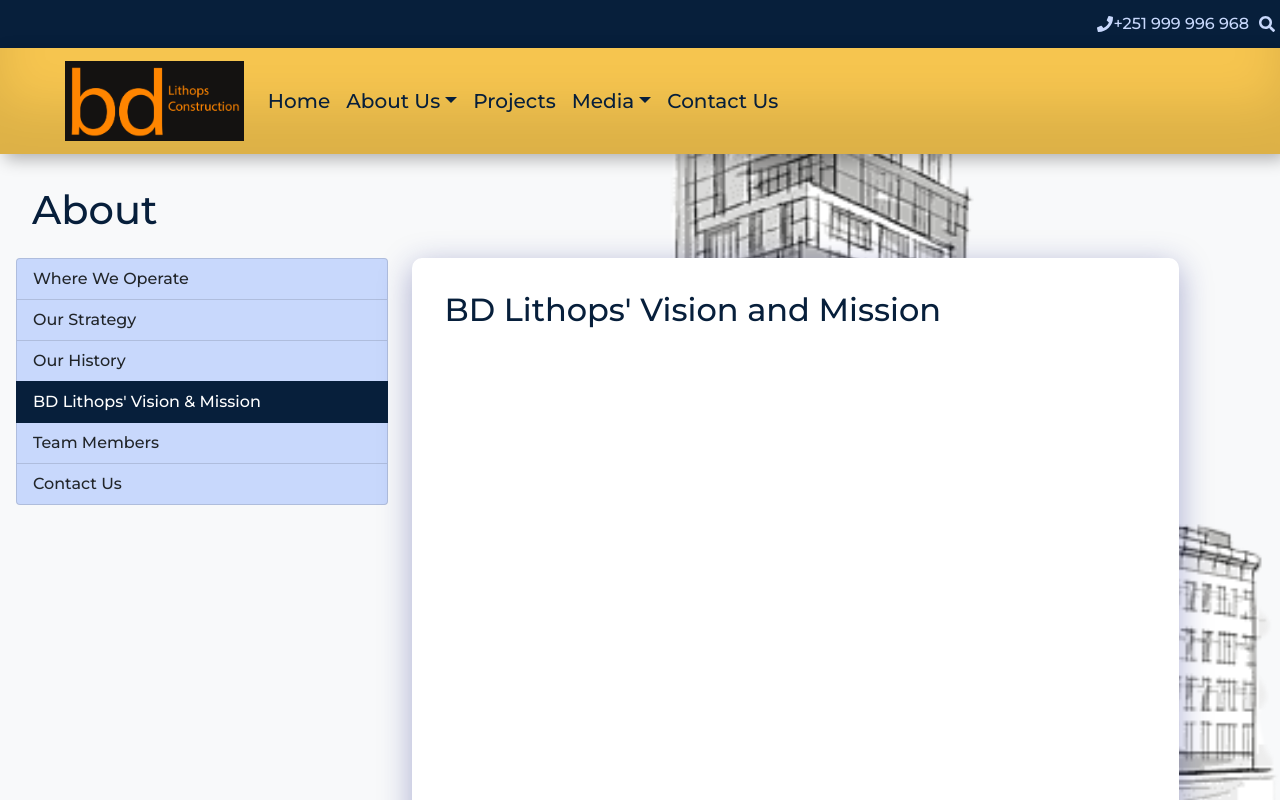
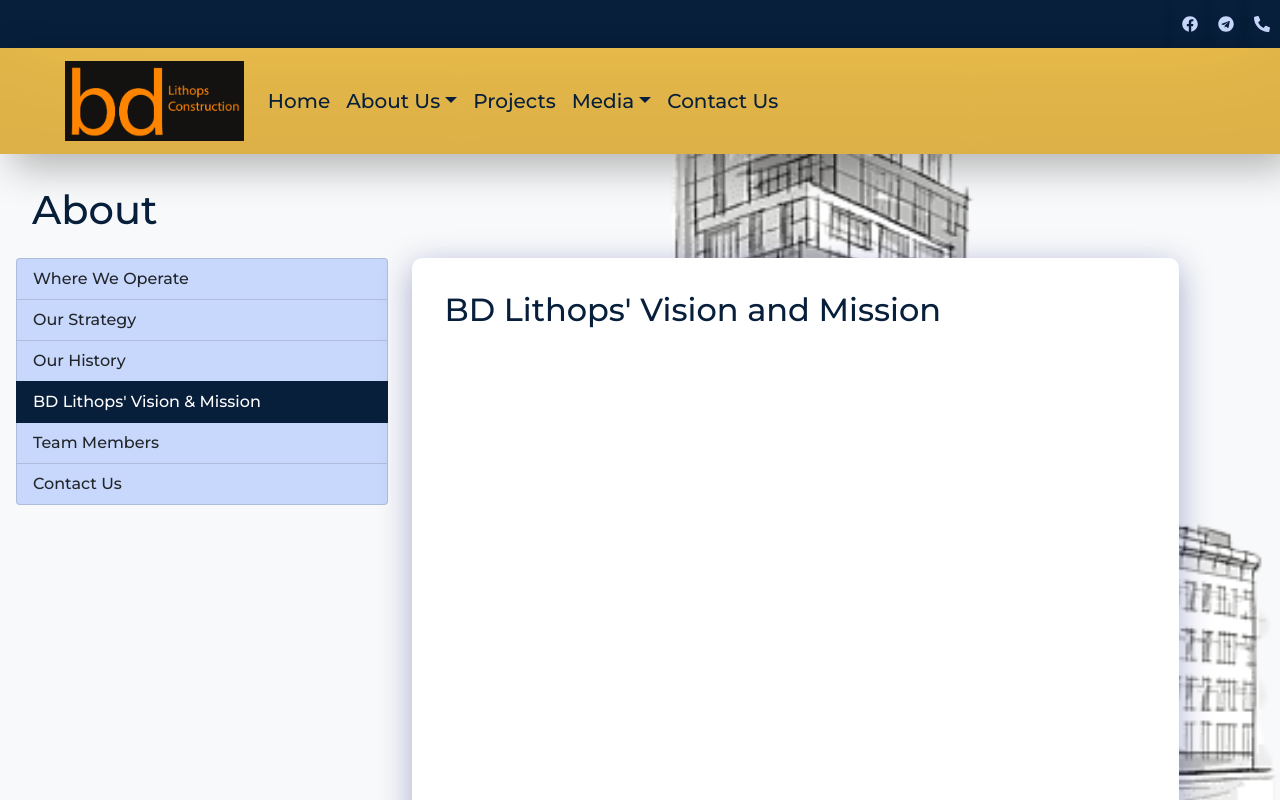
Before and after one commit to akos29/biyahops, a Next.js app: page /about in a window 1280 px wide. Shown: the top 800 px of the page. Built offline with nearby package versions, Linux system fonts and the light colour scheme.

Commit message:
Social icons

```diff
--- a/SCSS/_style.scss
+++ b/SCSS/_style.scss
@@ -8,7 +8,7 @@
 body {
   background-color: $body-bg;
   background-attachment: fixed;
-  background-image: url("/arch.png");
+ /*  background-image: url("/arch.png"); */
   background-repeat: no-repeat;
   background-size: auto 109vh;
   backdrop-filter: var(--bs-secondary);
--- a/SCSS/main.scss
+++ b/SCSS/main.scss
@@ -12,9 +12,10 @@
 $gray-dark: #333;
 $red: #f6724f;
 $danger: hsl(212, 79%, 13%);
+$silver:#d5d5d7;
 
 $body-color: --bs-black;
-$body-bg: #f8f9fa;
+$body-bg: $silver;
 $list-group-bg: $blue;
 
 // $dropdown-bg: #f4f4f4;
--- a/components/Navigation.js
+++ b/components/Navigation.js
@@ -4,8 +4,8 @@
 import Container from 'react-bootstrap/Container';
 import Nav from 'react-bootstrap/Nav';
 import NavDropdown from 'react-bootstrap/NavDropdown';
-import { FontAwesomeIcon } from '@fortawesome/react-fontawesome'; // Import the FontAwesomeIcon component
-import { faSearch, faPhone } from '@fortawesome/free-solid-svg-icons'; // import the icons you need
+
+import { FaPhoneAlt, FaFacebook, FaTelegram } from 'react-icons/fa';
 import ScrollArrow from './ScrollArrow';
 
 const Navigation = () => {
@@ -15,13 +15,20 @@
 	return (
 		<>
 			<div className={navStyle.topBox}>
-				<p className={navStyle.social}>
-					<FontAwesomeIcon icon={faPhone} />
-					+251 999 996 968
-				</p>
-				<p className={navStyle.social}>
-					<FontAwesomeIcon icon={faSearch} />
-				</p>
+				<a
+					className={navStyle.social}
+					href='https://www.facebook.com/safariictsolutionsplc'
+				>
+					<FaFacebook />
+				</a>
+				<a href='https://t.me/safariictsolutions' className={navStyle.social}>
+					<FaTelegram />
+				</a>
+
+				<a href='tel:+251912055400' className={navStyle.social}>
+					<FaPhoneAlt />
+					{/* +251 912 055 400 */}
+				</a>
 			</div>
 
 			<Navbar
--- a/package.json
+++ b/package.json
@@ -22,6 +22,7 @@
     "react": "17.0.2",
     "react-bootstrap": "^1.5.2",
     "react-dom": "17.0.2",
+    "react-icons": "^4.3.1",
     "sass": "^1.32.11"
   },
   "proxy": "http://localhost:8000"
--- a/styles/Nav.module.css
+++ b/styles/Nav.module.css
@@ -1,13 +1,25 @@
-p.social {
+.social {
   display: inline-flex;
   font-size: 0.8 rem;
   height: 48px;
   align-items: center;
   color: var(--bs-blue);
-  padding: 5px 5px;
+  padding: 2px 10px;
   box-sizing: border-box;
   margin-bottom: 0;
+  text-decoration: none;
+  box-shadow: 0 0 10px rgba(0, 0, 0, 0.15);
+  line-height: 1;
+
+
 }
+
+a.social:hover {
+  opacity: 0.8;
+  transform: scale(0.98);
+  color: var(--bs-blue);
+}
+
 .topBox {
   display: flex;
   justify-content: flex-end;
@@ -22,6 +34,8 @@
 .myNav {
   width: 100%;
   display: flex;
+  line-height: 1.5;
+  font-size: 2.5rem;
 
   background-color: var(--bs-secondary);
   /* box-shadow: inset 0 -3em 3em rgba(0, 0, 0, 0.1),
```
Also changed, not shown: 1 other file (tests, documents, lock files or other folders).
